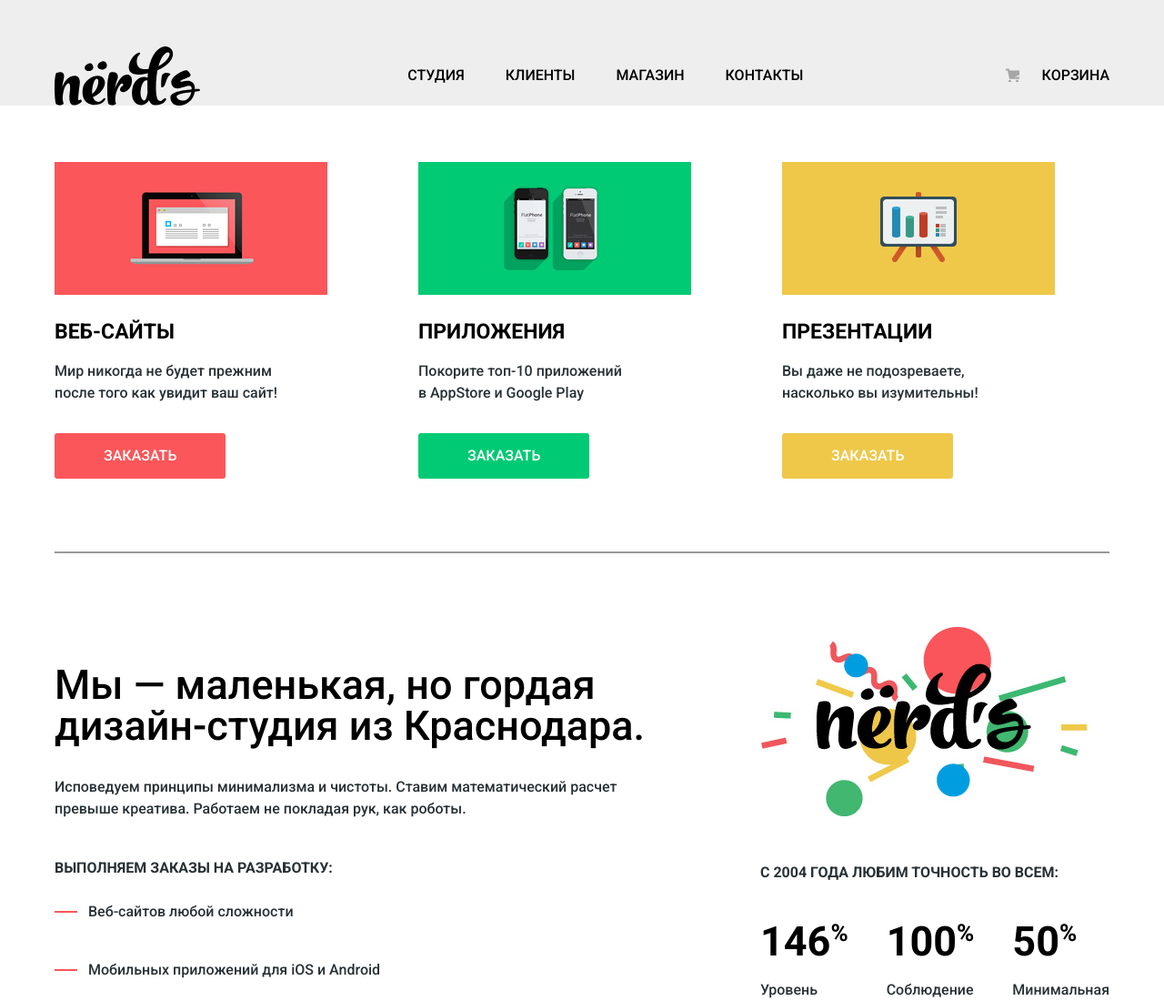
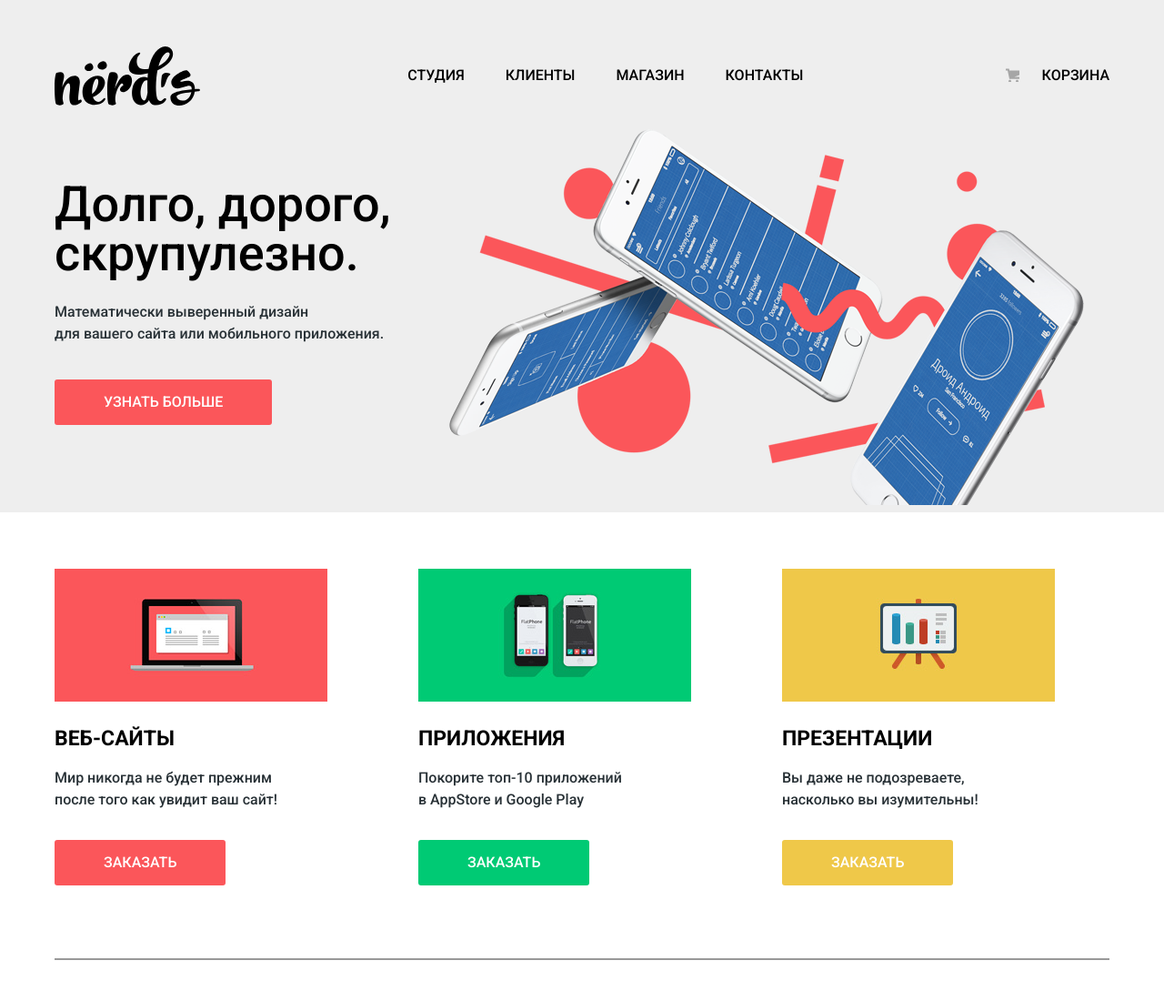
Before and after one commit to Madara1312/1, a plain HTML site: page index.html in a window 1280 px wide. Shown: the top 1100 px of the page at 91% size. Drawn offline with Linux system fonts and the light colour scheme.

Commit message:
вернул секцию

```diff
--- a/index.html
+++ b/index.html
@@ -45,6 +45,17 @@
     </header>
 
     <main class="main">
+        <section class="info">
+            <div class="container info__wrapper">
+                <h1 class="info__title">
+                    Долго, дорого,<br> скрупулезно.
+                </h1>
+                <p class="info__descr">
+                    Математически выверенный дизайн <br> для вашего сайта или мобильного приложения.
+                </p>
+                <a href="#" class="info__link">УЗНАТЬ БОЛЬШЕ</a>
+            </div>
+        </section>
 
         <section class="product">
             <div class="container">
```
